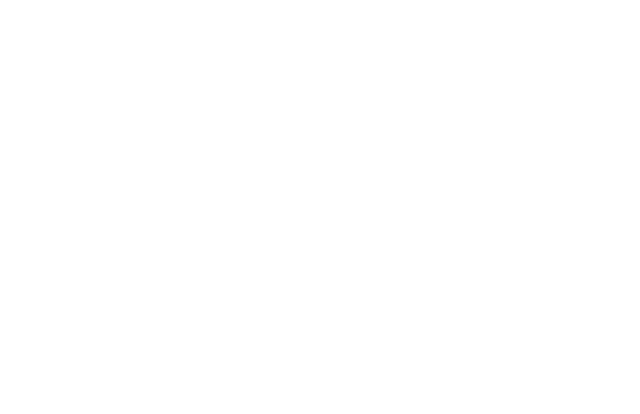
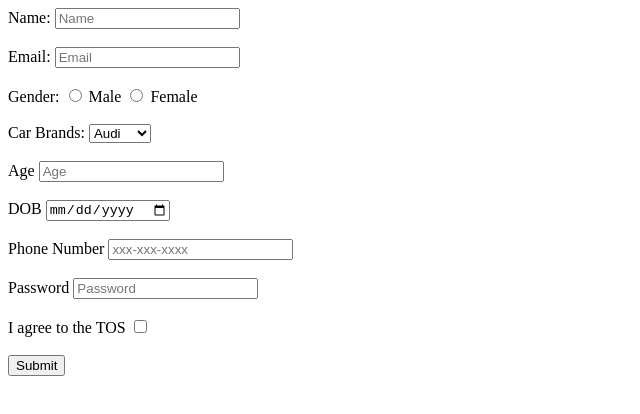
Before and after one commit to acciojob/signup-form-car-tarun8053, a website: page main.html in a window 1280 px wide. Shown: the whole page, without its empty margins (0-640 px from the left). Drawn offline with Linux system fonts and the light colour scheme.

Commit message:
created a submission

```diff
--- a/main.html
+++ b/main.html
@@ -8,6 +8,44 @@
 
 <body>
 	<!-- the entire body must be written by student -->
+	<lable for="name">Name:</lable>
+	<input type="text" id="name" placeholder="Name" required>
+	<br><br>
+	<lable for="email">Email:</lable>
+	<input type="email" id="email" placeholder="Email" required>
+	<br><br>
+	<lable>Gender:</lable>
+	<input type="radio" id="gender_m" name="gender" required>
+	<lable for="gender_m">Male</lable>
+	<input type="radio" id="gender_f" name="gender" required>
+	<lable for="gender_m">Female</lable>
+	<br><br>
+	<lable for="cars">Car Brands:</lable>
+	<select id="cars">
+		<option>Audi</option>
+		<option>Maruti</option>
+		<option>BMW</option>
+		<option>Toyata</option>
+	</select>
+	<br><br>
+	<label for="age">Age</label>
+	<input type="number" id="age" placeholder="Age" required>
+	<br><br>
+	<label for="dob">DOB</label>
+	<input type="date" id="dob" required>
+	<br><br>
+	<lable for="tel">Phone Number</lable>
+	<input type="tel" id="tel" placeholder="xxx-xxx-xxxx">
+	<br><br>
+	<lable for="password">Password</lable>
+	<input type="password" id="password" placeholder="Password" required>
+	<br><br>
+	<lable for="tos">I agree to the TOS</lable>
+	<input type="checkbox" id="tos" required>
+	<br><br>
+	<button type="submit">Submit</button>
+
+
     <script type="text/javascript" src="./script.js">
 </script>
 
```
